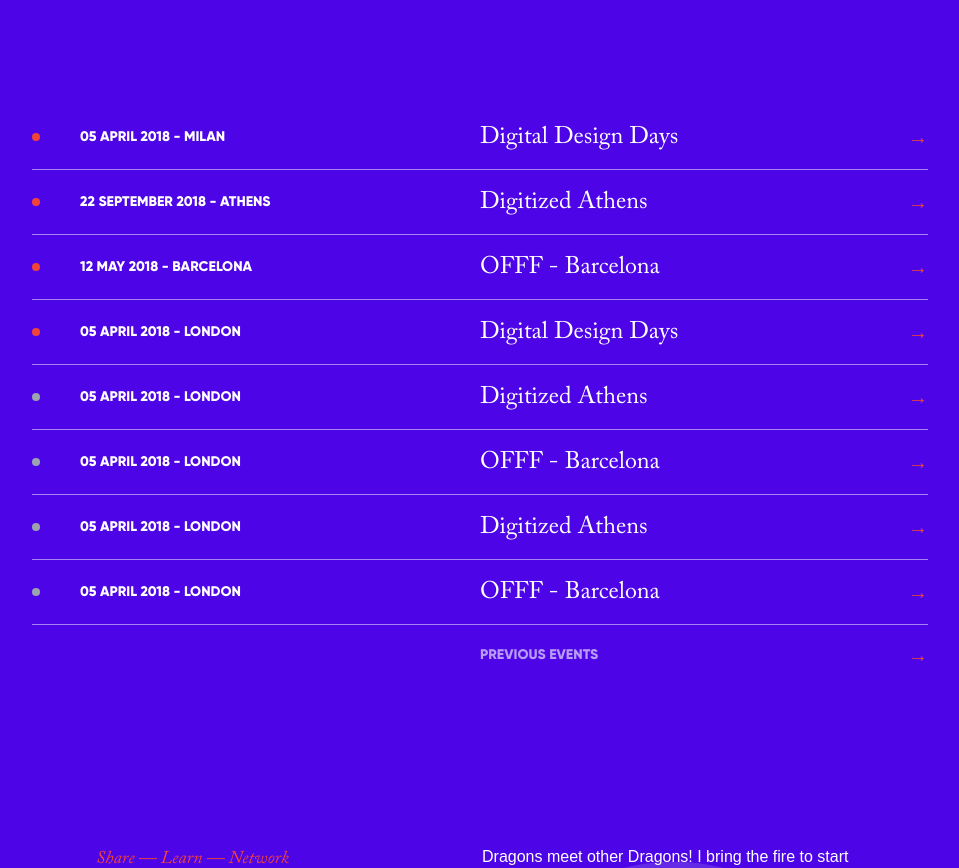
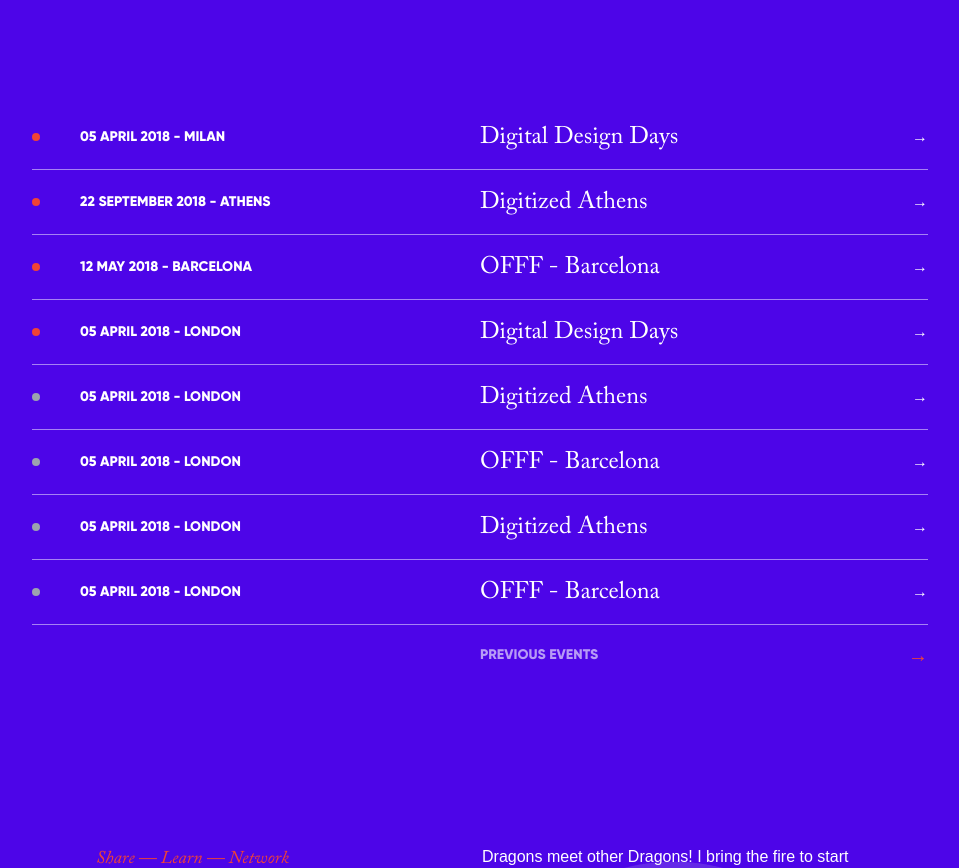
Before and after one commit to ArnabShikder24/dotlung-frontend, a Next.js app: page /learn-with-dot in a window 1280 px wide. Shown: the part 2380-3248 px from the top of the page, without its empty margins (160-1119 px from the left). Built offline with nearby package versions, Linux system fonts and the light colour scheme; a web font is replaced by a local one.

Commit message:
icon fixed

```diff
--- a/src/app/learn-with-dot/page.tsx
+++ b/src/app/learn-with-dot/page.tsx
@@ -191,7 +191,7 @@ const LearnWithDot = () => {
               </div>
               <div className="lg:w-[50%] mt-8 lg:mt-0 flex items-center justify-between">
                 <span className="text-2xl font-caslon">{event.name}</span>
-                <span className="text-xl font-bold text-secondary">→</span>
+                <span className="font-bold">→</span>
               </div>
             </div>
           ))}
```
